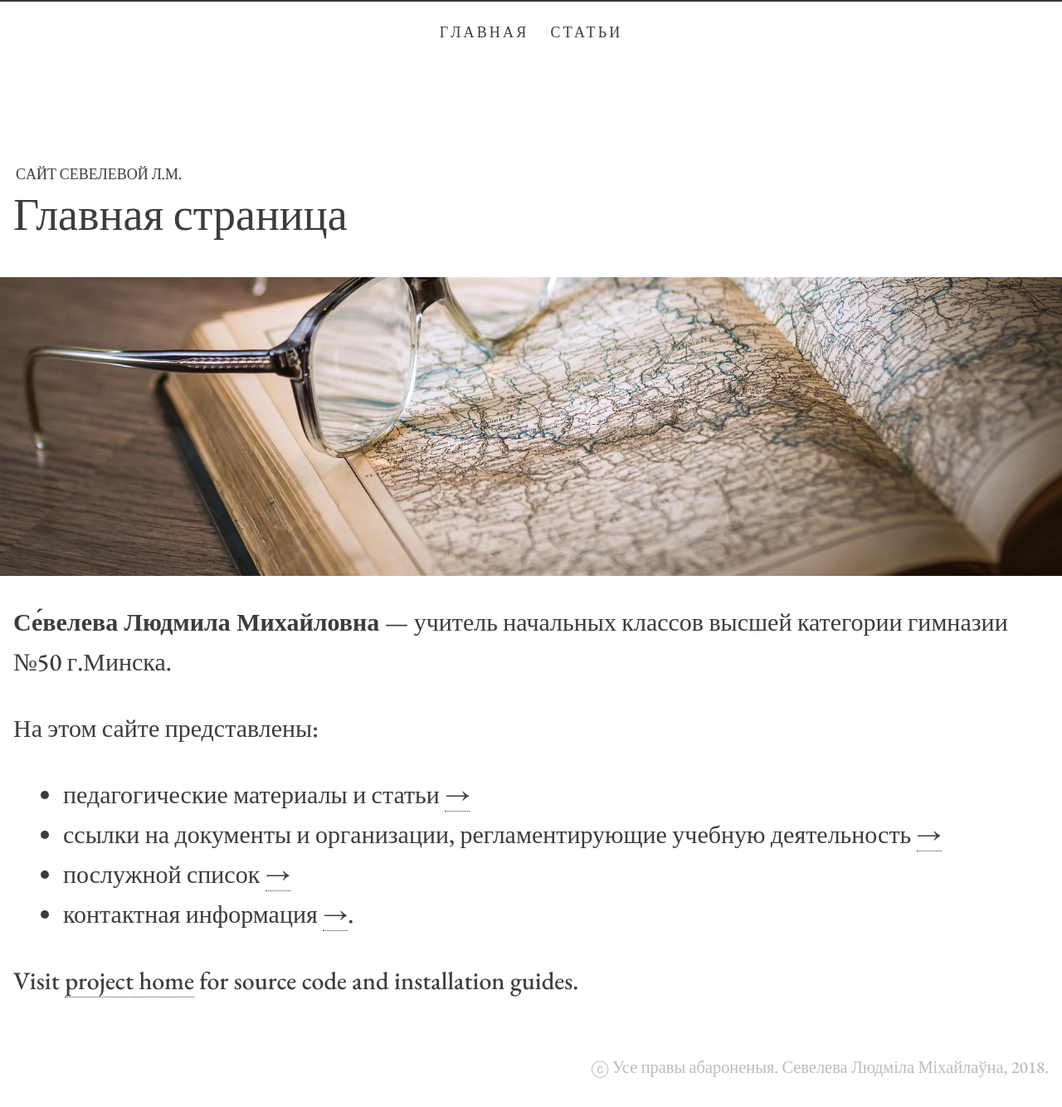
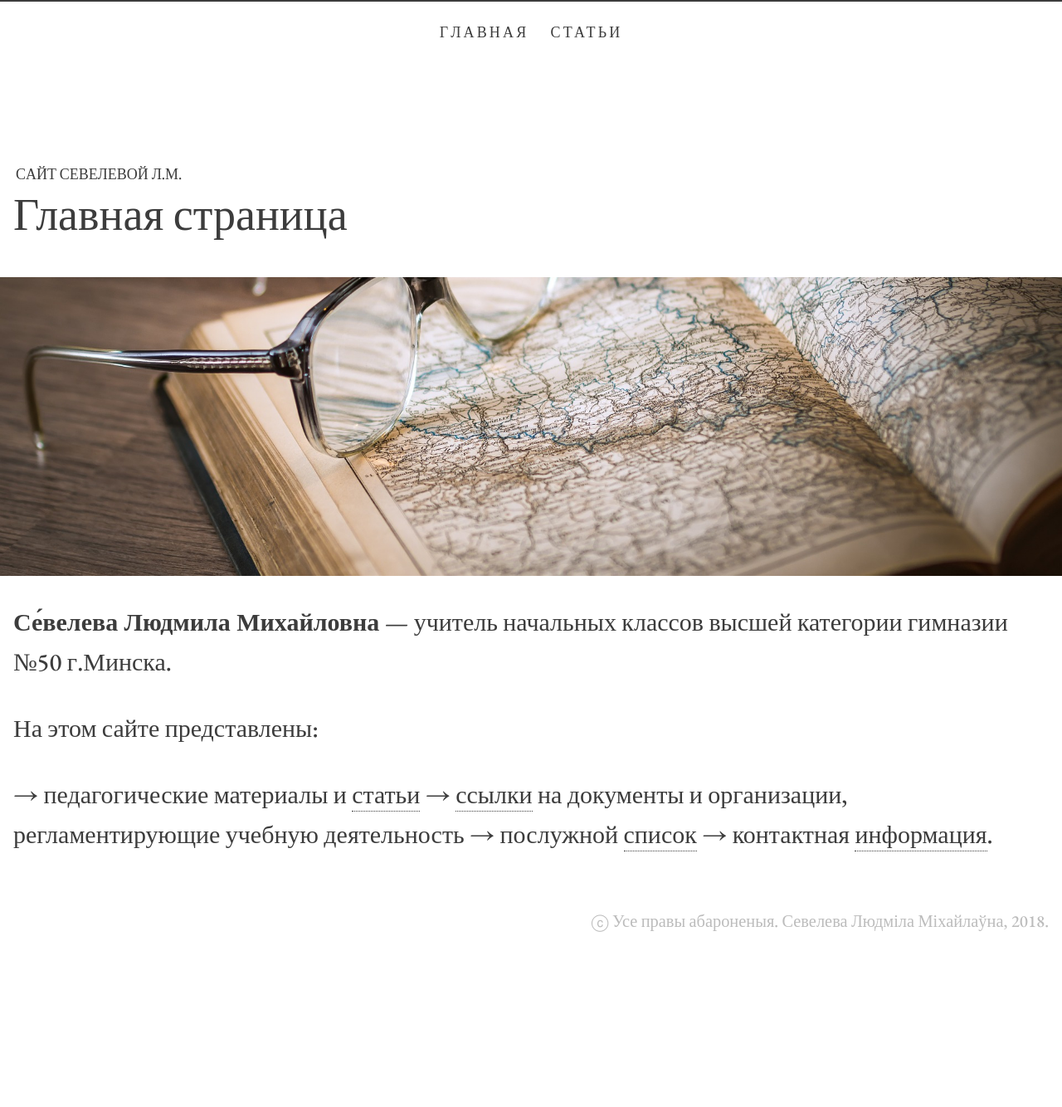
Before and after one commit to seveleva/seveleva, a Jekyll site: the page built from index.md, in a window 1280 px wide. Shown: the whole page at 83% size. Built offline with Jekyll 4.4.1, drawn with Linux system fonts in a browser that asks for light colours; after the commit the page ends 1158 px from its top, so only the background shows below that.

Commit message:
Update index.md

```diff
--- a/index.md
+++ b/index.md
@@ -11,9 +11,8 @@ navtitle: Главная
 **Се́велева Людмила Михайловна** — учитель начальных классов высшей категории гимназии №50 г.Минска.
 
 На этом сайте представлены:
-* педагогические материалы и статьи [→](articles)
-* ссылки на документы и организации, регламентирующие учебную деятельность [→](links)
-* послужной список [→](cv)
-* контактная информация [→](contacts).
 
-Visit [project home](https://github.com/kamikat/jekyll-theme-kagami) for source code and installation guides.
+→ педагогические материалы и [статьи](articles)
+→ [ссылки](links) на документы и организации, регламентирующие учебную деятельность
+→ послужной [список](cv)
+→ контактная [информация](contacts).
```
